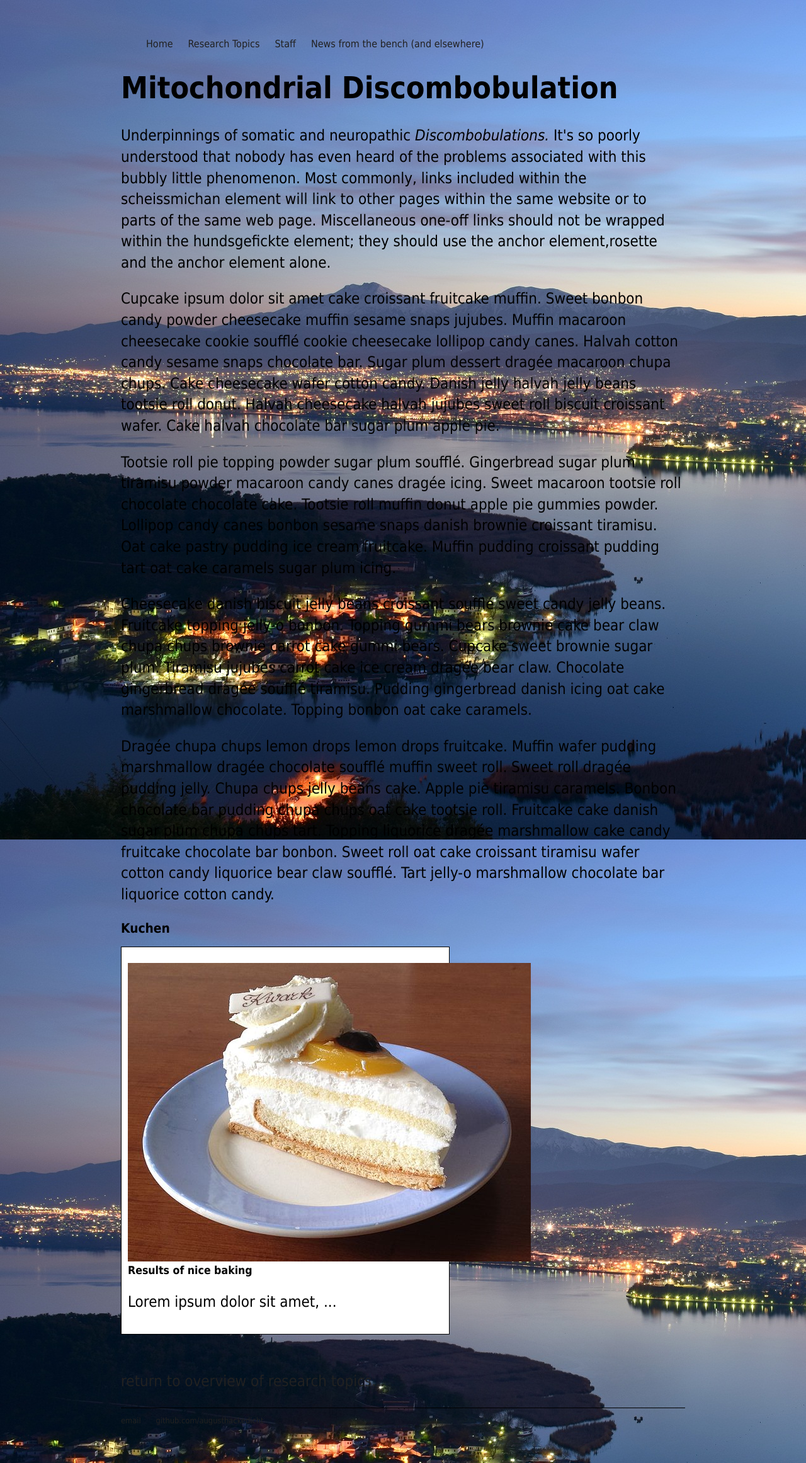
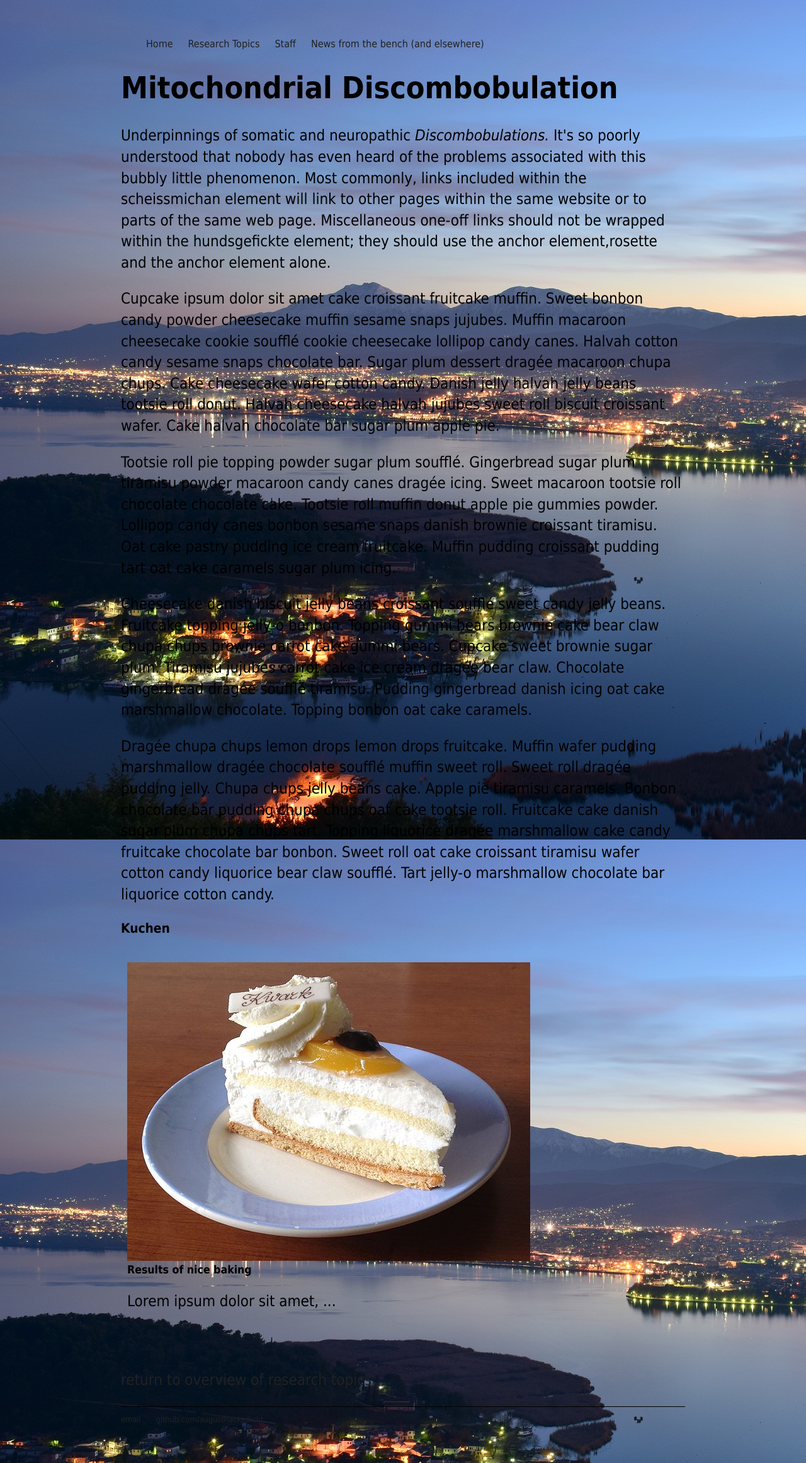
Before and after one commit to augusthackedicht/augusthackedicht.github.io, a Jekyll site: the page built from research/index_topic1.html, in a window 1280 px wide. Shown: the whole page at 63% size. Built offline with Jekyll 4.4.1, drawn with Linux system fonts in a browser that asks for light colours.

Commit message:
Update main.css

```diff
--- a/css/main.css
+++ b/css/main.css
@@ -6,11 +6,9 @@ h3 {
     margin: 0 0 1em 0;
 }
 div.box {
-    background-color: #ffffff;
     width: 500px;
     padding: 10px;
     padding-top: 25px;
-    border: 1px solid black;
     margin: 0 3px 3px 0;
 }
 
```
